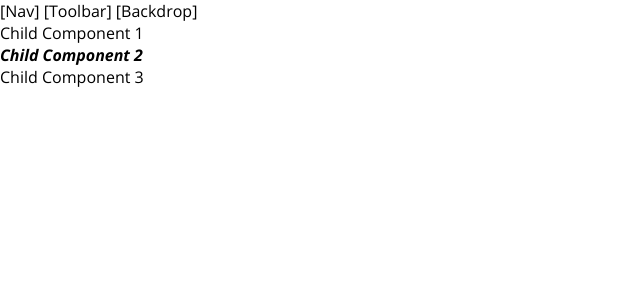
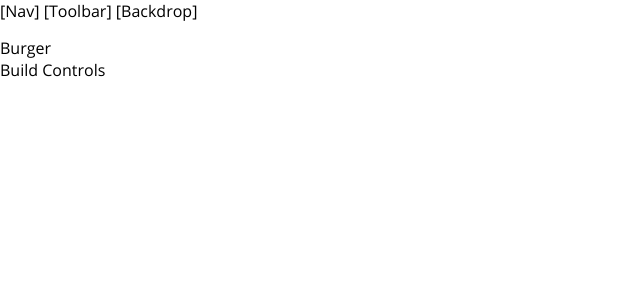
Before and after one commit to ChingizPro/burger-builder, a React (Create React App) app: page / in a window 1280 px wide. Shown: the top 300 px of the page, without its empty margins (0-640 px from the left). Built offline with nearby package versions, Linux system fonts and the light colour scheme.

Commit message:
Create BurgerBuilder stateful Component and do some stuff related to it

```diff
--- a/src/App.js
+++ b/src/App.js
@@ -1,13 +1,12 @@
 import Layout from './Components/Layout/Layout';
+import BurgerBuilder from './Containers/BurgerBuilder/BurgerBuilder';
 import './index.css';
 
 function App() {
   return (
     <div>
       <Layout>
-        <div>Child Component 1</div>
-        <div><strong><em>Child Component 2</em></strong></div>
-        <div>Child Component 3</div>
+        <BurgerBuilder />
       </Layout>
     </div>
   );
--- a/src/Components/Layout/Layout.js
+++ b/src/Components/Layout/Layout.js
@@ -1,4 +1,5 @@
 import Wrapper from '../../hoc/Wrapper/Wrapper'
+import classes from './Layout.module.css';
 
 const Layout = (props) => {
     return (
@@ -6,7 +7,10 @@
             [Nav]
             [Toolbar]
             [Backdrop]
-            {props.children}
+
+            <main className={classes.content}>
+                {props.children}
+            </main>
         </Wrapper>
     )
 }
--- /dev/null
+++ b/src/Components/Layout/Layout.module.css
@@ -0,0 +1,3 @@
+.content {
+    margin-top: 15px;
+}
--- /dev/null
+++ b/src/Containers/BurgerBuilder/BurgerBuilder.js
@@ -0,0 +1,16 @@
+import React, { Component } from 'react';
+
+import Wrapper from '../../hoc/Wrapper/Wrapper';
+
+class BurgerBuilder extends Component {
+    render() {
+        return (
+            <Wrapper>
+                <div>Burger</div>
+                <div>Build Controls</div>
+            </Wrapper>
+        );
+    }
+}
+
+export default BurgerBuilder;
```
Also changed, not shown: src/Containers/BurgerBuilder/BurgerBuilder.module.css (added).
